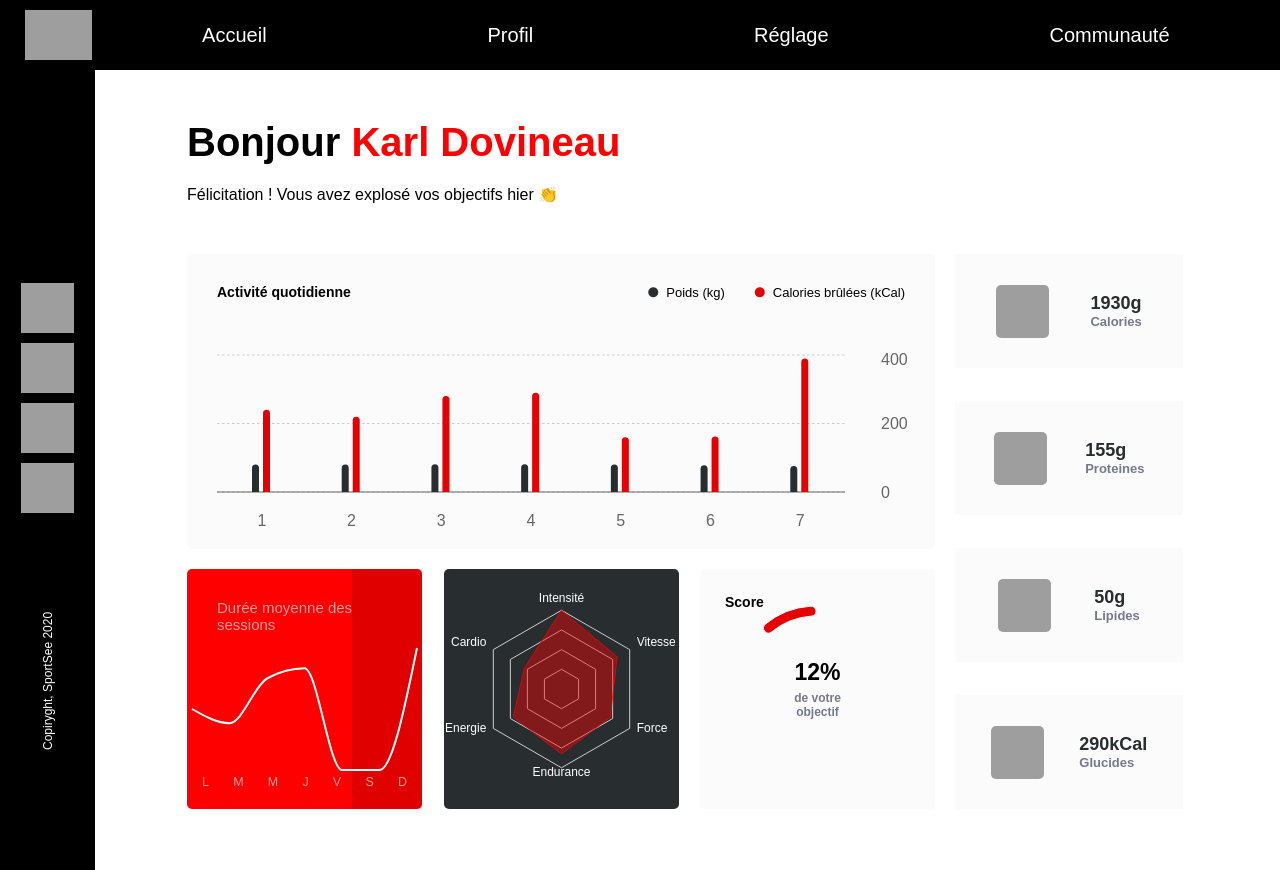
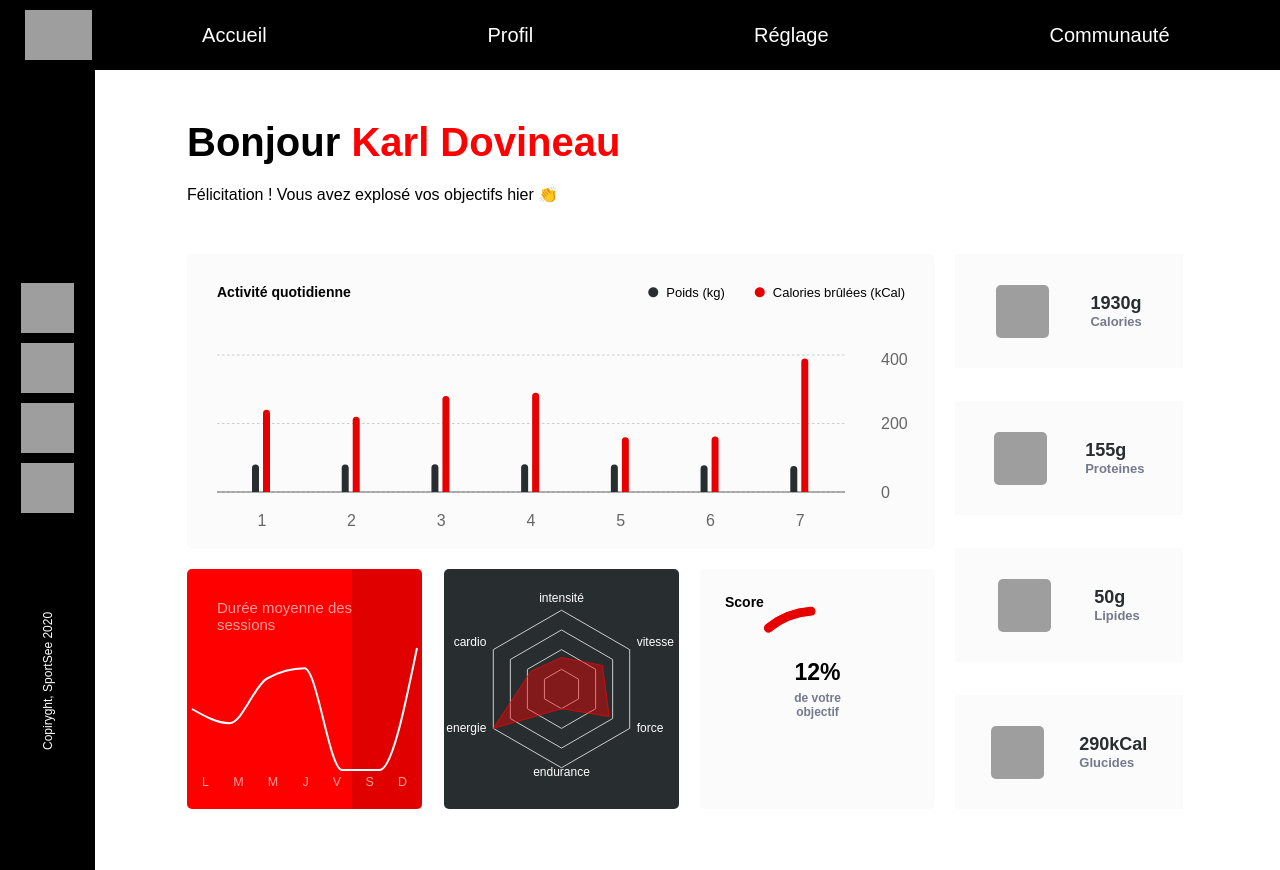
Before and after one commit to mohaali77/P12-JS-React, a React (Create React App) app in the folder sportsee/: page /user/12 in a window 1280 px wide. Built offline with nearby package versions, Linux system fonts and the light colour scheme; grey boxes are pictures that could not be loaded.

Commit message:
Update HexagonGraph.jsx

```diff
--- a/sportsee/src/components/HexagonGraph/HexagonGraph.jsx
+++ b/sportsee/src/components/HexagonGraph/HexagonGraph.jsx
@@ -5,46 +5,43 @@ import { Radar, RadarChart, PolarGrid, PolarAngleAxis, ResponsiveContainer } fro
 export function HexagonGraph(mockData) {
     const data = [
         {
-            subject: 'Intensité',
-            A: 120,
-            B: 110,
-            fullMark: 150,
+            value: 80,
+            subject: 'intensité'
         },
         {
-            subject: 'Vitesse',
-            A: 98,
-            B: 130,
-            fullMark: 150,
+            value: 120,
+            subject: 'vitesse'
         },
         {
-            subject: 'Force',
-            A: 86,
-            B: 130,
-            fullMark: 150,
+            value: 140,
+            subject: 'force'
         },
         {
-            subject: 'Endurance',
-            A: 99,
-            B: 100,
-            fullMark: 150,
+            value: 50,
+            subject: 'endurance'
         },
         {
-            subject: 'Energie',
-            A: 85,
-            B: 90,
-            fullMark: 150,
+            value: 200,
+            subject: 'energie'
         },
         {
-            subject: 'Cardio',
-            A: 65,
-            B: 85,
-            fullMark: 150,
-        },
+            value: 90,
+            subject: 'cardio'
+        }
     ]
 
     const { id } = useParams()
     const dataUserId = mockData.data.find(obj => obj.userId === Number(id));
-    console.log(dataUserId);
+    console.log(dataUserId.data)
+    console.log(dataUserId.kind);
+    let kind = dataUserId.kind
+
+    /*const dataWithNames = dataUserId.data.map(item => ({
+        ...item,
+        subject: kind: [item.kind]
+    }));
+
+    console.log('aaaaa' + dataWithNames);*/
 
     return <>
         <section className="hexagonGraph_container">
@@ -53,7 +50,7 @@ export function HexagonGraph(mockData) {
                 <RadarChart cx="50%" cy="50%" outerRadius="70%" data={data}>
                     <PolarGrid margin={{ top: 10, bottom: 10 }} />
                     <PolarAngleAxis dataKey="subject" />
-                    <Radar name="Mike" dataKey="A" stroke="#FF0101B2" fill="#FF0101B2" fillOpacity={0.6} />
+                    <Radar name="Mike" dataKey="value" stroke="#FF0101B2" fill="#FF0101B2" fillOpacity={0.6} />
                 </RadarChart>
             </ResponsiveContainer>
 
```
